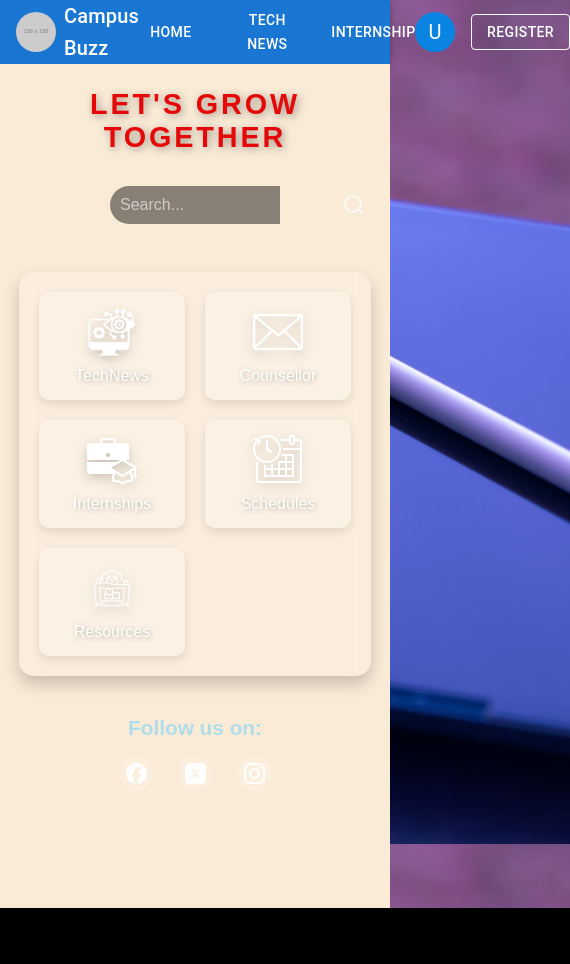
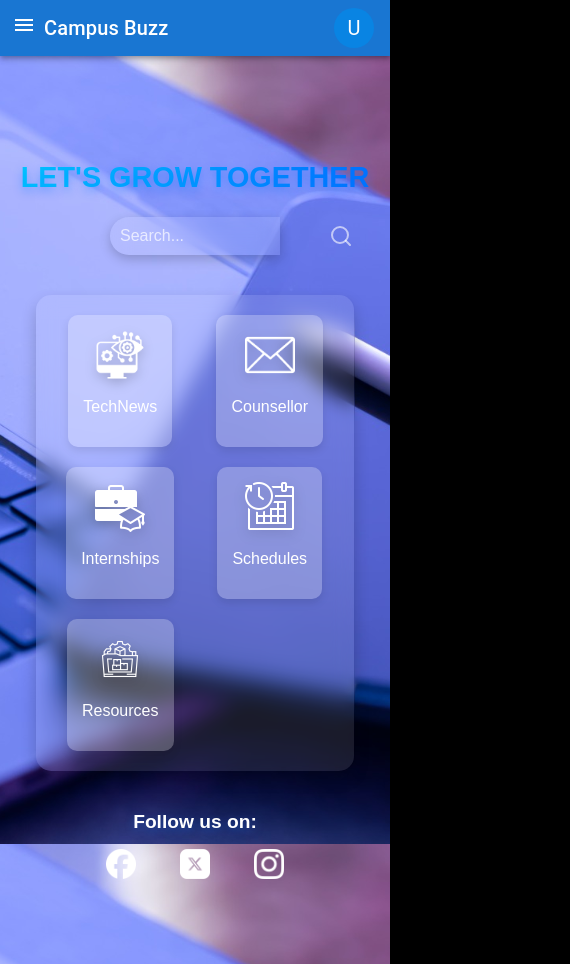
Before and after one commit to t-suraj21/Techtitans, a React app: page / in a window 390 px wide. Shown: the whole page, 570 px wide, since content can reach past the window. Before the commit the page ends 908 px from the top, so only its background shows below. Built offline with nearby package versions, Linux system fonts and the light colour scheme.

Commit message:
home change

```diff
--- a/package.json
+++ b/package.json
@@ -6,6 +6,7 @@
     "@emotion/react": "^11.14.0",
     "@emotion/styled": "^11.14.0",
     "@fortawesome/fontawesome-free": "^6.7.2",
+    "@mui/icons-material": "^6.4.1",
     "@mui/material": "^6.4.0",
     "@vitejs/plugin-react": "^4.3.4",
     "axios": "^1.7.9",
--- a/src/components/HomePage.css
+++ b/src/components/HomePage.css
@@ -1,128 +1,123 @@
-/* General Styles */
+/* Base Styles */
 body {
   margin: 0;
-    font-family: 'Arial', sans-serif;
-    background-color: #0d1b2a;
+  font-family: 'Inter', sans-serif;
+  color: #ffffff;
 }
 
 .homepage {
   display: flex;
   flex-direction: column;
-    background-color: antiquewhite;
+  justify-content: center;
   align-items: center;
-    min-height: 100vh;
+  padding: 2rem 1rem;
 }
 
-  /* Homepage Tagline */
+/* Tagline */
 .homepage-tagline {
   font-size: 2.5rem;
-    font-weight: bold;
-    margin-bottom: 2rem;
-    color: #e60808;
-    letter-spacing: 0.1em;
-    text-align: center;
-    text-shadow: 2px 2px 8px rgba(0, 0, 0, 0.4);
+  font-weight: 700;
+  background: linear-gradient(90deg, #00c6ff, #0072ff);
+  -webkit-background-clip: text;
+  -webkit-text-fill-color: transparent;
+  text-shadow: 0px 4px 10px rgba(0, 114, 255, 0.4);
 }
 
 /* Search Bar */
 .search-bar {
+  display: flex;
+  justify-content: center;
+  align-items: center;
   position: relative;
-    max-width: 100%;
-    margin-bottom: 3rem;
-    padding: 0 1rem;
+  width: 100%;
 }
 
 .search-bar input {
   width: 100%;
-    padding: 1rem 3rem 1rem 1.5rem;
+  padding: 1rem 1rem 1rem 1.5rem;
   border: none;
-    border-radius: 30px;
-    background: rgba(0, 0, 0, 0.46);
-    color: #fff;
-    font-size: 1rem;
+  border-radius: 50px;
+  background: rgba(255, 255, 255, 0.1);
+  color: #ffffff;
+  font-size: 1.2rem;
+  backdrop-filter: blur(10px);
+  box-shadow: 0 4px 12px rgba(0, 0, 0, 0.2);
   outline: none;
-    transition: background 0.3s ease, box-shadow 0.3s ease;
+  transition: all 0.3s ease;
 }
 
 .search-bar input::placeholder {
-    color: rgba(255, 255, 255, 0.6);
+  color: rgba(255, 255, 255, 0.7);
+  font-size: 1rem;
 }
 
 .search-bar input:focus {
-    background: rgba(255, 255, 255, 0.25);
-    box-shadow: 0 4px 10px rgba(0, 0, 0, 0.2);
+  background: rgba(255, 255, 255, 0.2);
+  box-shadow: 0 6px 18px rgba(0, 0, 0, 0.4);
 }
 
 .search-bar .search-btn {
   position: absolute;
-    top: 50%;
-    right: 1.5rem;
-    transform: translateY(-50%);
-    font-size: 1.2rem;
-    color: rgba(255, 255, 255, 0.7);
+  right: 1rem;
+  color: rgba(255, 255, 255, 0.6);
+  font-size: 1.5rem;
   cursor: pointer;
   transition: color 0.3s ease;
 }
 
 .search-bar .search-btn:hover {
-    color: #fff;
+  color: #ffffff;
 }
 
 /* Features Section */
 .features {
   display: grid;
-    grid-template-columns: repeat(auto-fit, minmax(150px, 1fr));
+  grid-template-columns: repeat(auto-fit, minmax(117px, 1fr));
+  width: 91%;
   gap: 2rem;
-    margin-bottom: 3rem;
-    padding: 0 1rem;
+  justify-items: center;
+  margin: 3rem 0;
 }
 
 .feature {
-    display: flex;
-    flex-direction: column;
-    align-items: center;
   text-align: center;
+  background: linear-gradient(145deg, #002e4f, #003f70);
   padding: 1.5rem;
-    background: rgba(255, 255, 255, 0.1);
   border-radius: 15px;
   transition: transform 0.3s ease, box-shadow 0.3s ease;
-    overflow: hidden;
+  box-shadow: 0px 4px 10px rgba(0, 0, 0, 0.3);
 }
 
 .feature:hover {
-    transform: translateY(-5px);
-    box-shadow: 0 8px 20px rgba(0, 0, 0, 0.3);
+  transform: scale(1.05);
+  box-shadow: 0px 6px 15px rgba(0, 0, 0, 0.5);
 }
 
 .feature img {
-    width: 80px;
-    height: 80px;
+  width: 60px;
+  height: 60px;
   margin-bottom: 1rem;
-    transition: transform 0.3s ease;
-  }
-
-  .feature:hover img {
-    transform: scale(1.1);
+  filter: drop-shadow(0px 4px 6px rgba(0, 0, 0, 0.3));
 }
 
 .feature p {
-    font-size: 1.1rem;
-    font-weight: bold;
-    color: #e0f5ff;
-    margin: 0;
-    text-shadow: 1px 1px 5px rgba(0, 0, 0, 0.3);
+  margin-top: 0.5rem;
+  font-weight: 600;
+  font-size: 1.2rem;
+  color: #e0e0e0;
 }
 
-  /* Social Links Section */
+/* Social Links */
 .social-links-container {
   text-align: center;
   margin-top: 2rem;
 }
 
 .social-links-heading {
-    font-size: 1.3rem;
-    color: #b0dce9;
+  font-size: 1.5rem;
+  font-weight: 600;
   margin-bottom: 1rem;
+  text-shadow: 0px 3px 10px rgba(0, 114, 255, 0.4);
 }
 
 .social-icons {
@@ -132,77 +127,39 @@ body {
 }
 
 .social-link {
-    width: 50px;
-    height: 50px;
-    display: flex;
-    justify-content: center;
-    align-items: center;
-    background: rgba(255, 255, 255, 0.15);
-    border-radius: 50%;
-    transition: transform 0.3s ease, background 0.3s ease;
+  transition: transform 0.3s ease, box-shadow 0.3s ease;
 }
 
 .social-link:hover {
-    transform: scale(1.1);
-    background: rgba(255, 255, 255, 0.25);
+  transform: translateY(-5px);
+  box-shadow: 0px 4px 10px rgba(0, 0, 0, 0.3);
 }
 
 .social-icon {
-    width: 60%;
-    height: 60%;
-    object-fit: contain;
+  width: 40px;
+  height: 40px;
 }
 
 /* Responsive Design */
 @media (max-width: 768px) {
   .homepage-tagline {
-      font-size: 2rem;
+    font-size: 1.8rem;
   }
 
-    .features {
-      grid-template-columns: repeat(auto-fit, minmax(120px, 1fr));
-      gap: 1.5rem;
+  .search-bar input {
+    font-size: 1rem;
   }
 
-    .feature img {
-      width: 70px;
-      height: 70px;
-    }
   .feature p {
     font-size: 1rem;
   }
 
-    .social-link {
-        width: 40px;
-        height: 40px;
+  .social-links-heading {
+    font-size: 1.2rem;
+  }
+
+  .social-icon {
+    width: 30px;
+    height: 30px;
   }
 }
-
-@media (max-width: 480px) {
-    .homepage-tagline {
-        font-size: 1.8rem;
-    }
-
-    .search-bar input {
-        padding: 0.8rem 1.5rem;
-        font-size: 0.9rem;
-    }
-
-    .features {
-        gap: 1rem;
-    }
-
-    .feature img {
-        width: 60px;
-        height: 60px;
-    }
-
-    .feature p {
-        font-size: 0.9rem;
-    }
-
-    .social-link {
-        width: 35px;
-        height: 35px;
-    }
-}
--- a/src/components/NavBar.js
+++ b/src/components/NavBar.js
@@ -1,10 +1,12 @@
-import React from "react";
-import { AppBar, Toolbar, Typography, Button, Box, Avatar, Menu, MenuItem } from "@mui/material";
+import React, { useState } from "react";
+import { AppBar, Toolbar, Typography, Button, Box, Avatar, Menu, MenuItem, IconButton, Drawer, List, ListItem, ListItemText } from "@mui/material";
+import MenuIcon from "@mui/icons-material/Menu";
 import { useNavigate } from "react-router-dom";
 
 const NavBar = ({ onRegisterClick }) => {
     const navigate = useNavigate();
-    const [anchorEl, setAnchorEl] = React.useState(null);
+    const [anchorEl, setAnchorEl] = useState(null);
+    const [drawerOpen, setDrawerOpen] = useState(false);
 
     // Handle Profile Menu
     const handleMenuClick = (event) => {
@@ -15,23 +17,55 @@ const NavBar = ({ onRegisterClick }) => {
         setAnchorEl(null);
     };
 
+    // Handle Drawer
+    const toggleDrawer = (open) => () => {
+        setDrawerOpen(open);
+    };
+
     return (
-        <AppBar position="static" sx={{ bgcolor: "none" }}>
+        <AppBar position="static" sx={{ bgcolor: "primary.main" }}>
             <Toolbar sx={{ display: "flex", justifyContent: "space-between" }}>
                 {/* Left - Logo */}
                 <Box sx={{ display: "flex", alignItems: "center" }}>
+                    <IconButton
+                        edge="start"
+                        color="inherit"
+                        aria-label="menu"
+                        sx={{ display: { xs: "block", md: "none" } }} // Hamburger menu for small screens
+                        onClick={toggleDrawer(true)}
+                    >
+                        <MenuIcon />
+                    </IconButton>
+                    <Drawer anchor="left" open={drawerOpen} onClose={toggleDrawer(false)}>
+                        <Box sx={{ width: 250 }} role="presentation" onClick={toggleDrawer(false)} onKeyDown={toggleDrawer(false)}>
+                            <List>
+                                <ListItem button onClick={() => navigate("/")}>
+                                    <ListItemText primary="Home" />
+                                </ListItem>
+                                <ListItem button onClick={() => navigate("/technews")}>
+                                    <ListItemText primary="Tech News" />
+                                </ListItem>
+                                <ListItem button onClick={() => navigate("/internship")}>
+                                    <ListItemText primary="Internship" />
+                                </ListItem>
+                                <ListItem button onClick={onRegisterClick}>
+                                    <ListItemText primary="Register" />
+                                </ListItem>
+                            </List>
+                        </Box>
+                    </Drawer>
                     <Avatar
                         src="https://via.placeholder.com/150" // Replace with your logo URL
                         alt="Campus Buzz Logo"
-                        sx={{ marginRight: 1 }}
+                        sx={{ marginRight: 1, display: { xs: "none", md: "block" } }}
                     />
                     <Typography variant="h6" component="div">
                         Campus Buzz
                     </Typography>
                 </Box>
 
-                {/* Center - Links */}
-                <Box sx={{ display: "flex", gap: 3 }}>
+                {/* Center - Links for larger screens */}
+                {/* <Box sx={{ display: { xs: "none", md: "flex" }, gap: 3 }}>
                     <Button color="inherit" onClick={() => navigate("/")}>
                         Home
                     </Button>
@@ -41,7 +75,7 @@ const NavBar = ({ onRegisterClick }) => {
                     <Button color="inherit" onClick={() => navigate("/internship")}>
                         Internship
                     </Button>
-                </Box>
+                </Box> */}
 
                 {/* Right - Profile and Register */}
                 <Box sx={{ display: "flex", alignItems: "center", gap: 2 }}>
@@ -58,7 +92,7 @@ const NavBar = ({ onRegisterClick }) => {
                         open={Boolean(anchorEl)}
                         onClose={handleMenuClose}
                     >
-                        <MenuItem onClick={() => alert("Navigate to Profile")}>
+                        <MenuItem onClick={() => navigate("/profile")}>
                             View Profile
                         </MenuItem>
                         <MenuItem onClick={() => alert("Logout")}>Logout</MenuItem>
@@ -72,6 +106,7 @@ const NavBar = ({ onRegisterClick }) => {
                             color: "white",
                             borderColor: "white",
                             "&:hover": { bgcolor: "white", color: "#2d3436" },
+                            display: { xs: "none", md: "block" },
                         }}
                         onClick={onRegisterClick} // Call the handler
                     >
--- a/src/components/NewsFeed.css
+++ b/src/components/NewsFeed.css
@@ -8,11 +8,11 @@ body {
 
 .news-feed {
     padding: 20px;
-    background: rgba(20, 35, 85, 0.901);
+    /* background: rgba(20, 35, 85, 0.495); */
     border-radius: 8px;
     margin: 20px auto;
     max-width: 1200px;
-    box-shadow: 0 4px 8px rgba(0, 0, 0, 0.4);
+    /* box-shadow: 0 4px 8px rgba(0, 0, 0, 0.4); */
 }
 
 .news-header {
@@ -22,7 +22,7 @@ body {
 
 .news-header h1 {
     font-size: 2.5rem;
-    color: hsl(197, 100%, 95%);
+    color: hsl(184, 83%, 14%);
     margin: 0;
 }
 
```
Also changed, not shown: 1 other file (tests, documents, lock files or other folders). Lines whose indentation alone changed are shown as unchanged.
